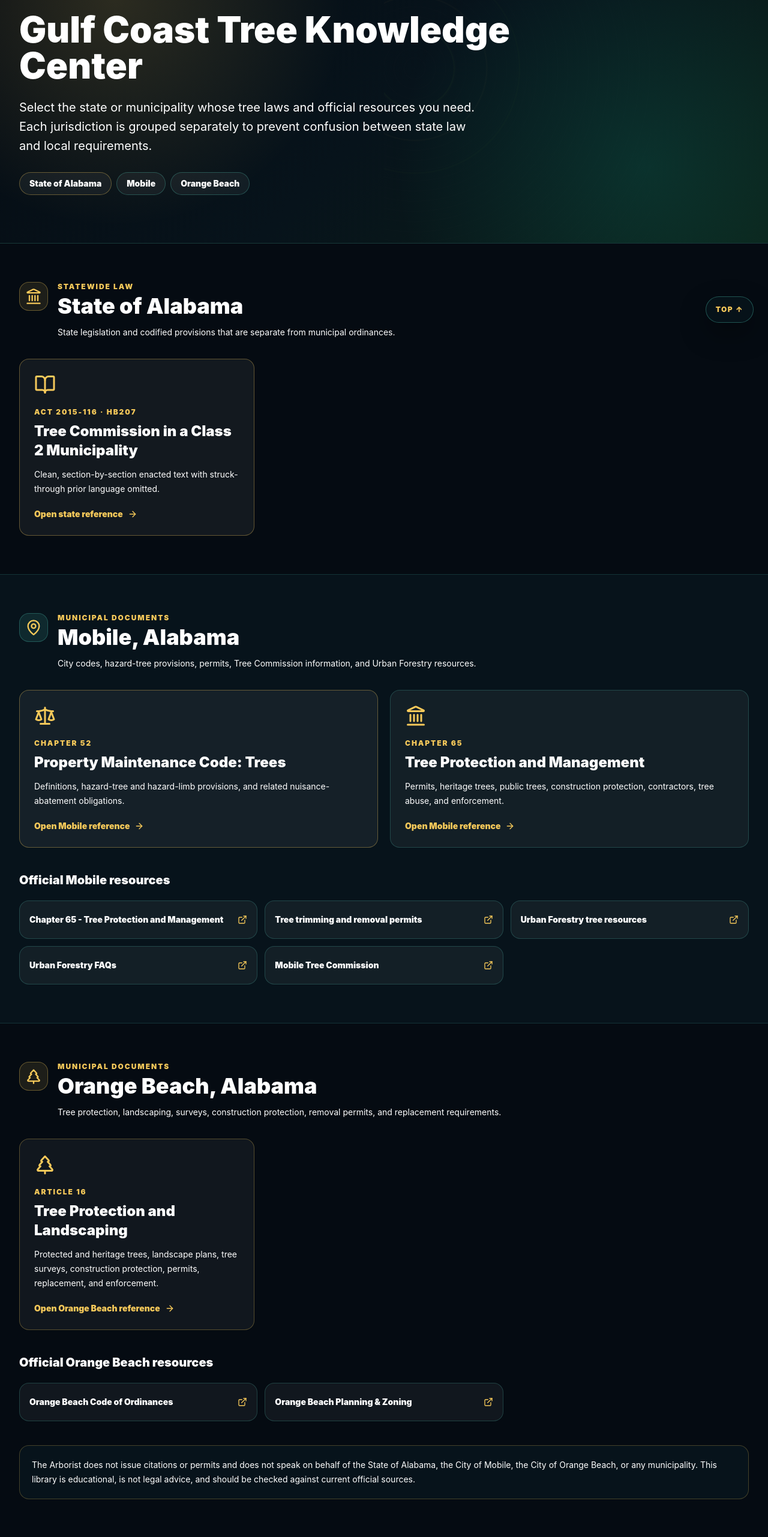
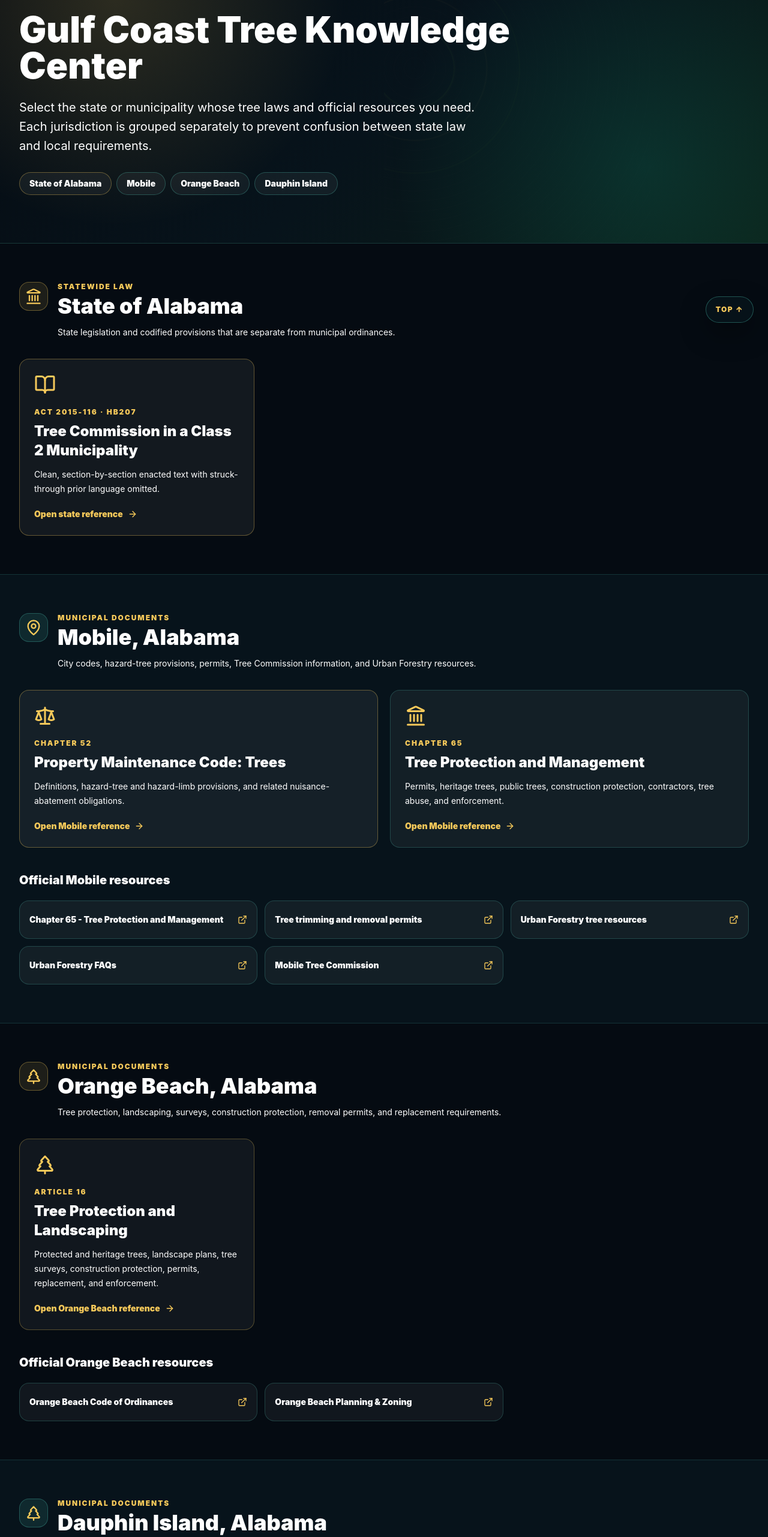
Before and after one commit to TheCryptoArborist/tree251, a Next.js app: page /knowledge-center in a window 1280 px wide. Shown: the part 238-2800 px from the top of the page at 60% size. Built offline with nearby package versions, Linux system fonts and the light colour scheme.

Commit message:
Add Dauphin Island group to Knowledge Center

```diff
--- a/app/knowledge-center/page.tsx
+++ b/app/knowledge-center/page.tsx
@@ -20,6 +20,11 @@ const mobileResources = [
 const orangeBeachResources = [
   ["Orange Beach Code of Ordinances", "https://library.municode.com/al/orange_beach/codes/code_of_ordinances"],
   ["Orange Beach Planning & Zoning", "https://www.orangebeachal.gov/409/Planning-Zoning"]
+] as const;
+
+const dauphinIslandResources = [
+  ["Town ordinances", "https://www.townofdauphinisland.org/town-ordinances"],
+  ["Ordinance 87C PDF", "https://233b9393-d606-4527-bb55-be83050c5c72.filesusr.com/ugd/222868_f2eceba6d269496db76a9c4c1923a65f.pdf"]
 ] as const;
 
 function ResourceLink({ label, href }: { label: string; href: string }) {
@@ -52,6 +57,7 @@ export default function KnowledgeCenterPage() {
             <a href="#alabama" className="rounded-full border border-[#f6c95a]/35 bg-white/[0.05] px-4 py-2 text-sm font-black transition hover:border-[#f6c95a]/70 focus-ring">State of Alabama</a>
             <a href="#mobile" className="rounded-full border border-teal-300/25 bg-white/[0.05] px-4 py-2 text-sm font-black transition hover:border-[#f6c95a]/70 focus-ring">Mobile</a>
             <a href="#orange-beach" className="rounded-full border border-teal-300/25 bg-white/[0.05] px-4 py-2 text-sm font-black transition hover:border-[#f6c95a]/70 focus-ring">Orange Beach</a>
+            <a href="#dauphin-island" className="rounded-full border border-teal-300/25 bg-white/[0.05] px-4 py-2 text-sm font-black transition hover:border-[#f6c95a]/70 focus-ring">Dauphin Island</a>
           </nav>
         </div>
       </section>
@@ -151,8 +157,41 @@ export default function KnowledgeCenterPage() {
             </div>
           </div>
 
-          <p className="mt-10 rounded-2xl border border-[#f6c95a]/25 bg-[#07131b] p-5 text-sm leading-6 text-emerald-50/76">
-            The Arborist does not issue citations or permits and does not speak on behalf of the State of Alabama, the City of Mobile, the City of Orange Beach, or any municipality. This library is educational, is not legal advice, and should be checked against current official sources.
+        </div>
+      </section>
+
+      <section id="dauphin-island" className="scroll-mt-40 border-y border-teal-300/15 bg-[#07131b] py-12 sm:py-16">
+        <div className="mx-auto max-w-7xl px-4 sm:px-6 lg:px-8">
+          <div className="flex items-start gap-4">
+            <div className="grid size-12 shrink-0 place-items-center rounded-2xl border border-teal-300/25 bg-teal-300/10">
+              <TreePine className="size-7 text-[#f6c95a]" aria-hidden="true" />
+            </div>
+            <div>
+              <p className="text-xs font-black uppercase tracking-[0.16em] text-[#f6c95a]">Municipal documents</p>
+              <h2 className="mt-1 text-3xl font-black sm:text-4xl">Dauphin Island, Alabama</h2>
+              <p className="mt-3 max-w-3xl text-sm leading-6 text-emerald-50/72">Protected and heritage trees, construction impact zones, permits, mitigation fees, prohibited acts, exemptions, enforcement, and the Town Tree Committee.</p>
+            </div>
+          </div>
+
+          <div className="mt-8 grid gap-5 md:grid-cols-2 xl:grid-cols-3">
+            <Link href="/knowledge-center/laws-regulations/dauphin-island-ordinance-87c" className="group rounded-2xl border border-[#f6c95a]/30 bg-white/[0.05] p-6 transition hover:border-[#f6c95a]/65 hover:bg-white/[0.08] focus-ring">
+              <TreePine className="size-9 text-[#f6c95a]" aria-hidden="true" />
+              <p className="mt-5 text-xs font-black uppercase tracking-[0.16em] text-[#f6c95a]">Ordinance 87C · Effective April 28, 2026</p>
+              <h3 className="mt-2 text-2xl font-black">Trees and Vegetation Protection</h3>
+              <p className="mt-3 text-sm leading-6 text-emerald-50/78">A section-by-section guide covering protected trees, construction, permits, mitigation, prohibited acts, exemptions, enforcement, and the Tree Committee.</p>
+              <span className="mt-5 inline-flex items-center gap-2 text-sm font-black text-[#f6c95a]">Open Dauphin Island reference <ArrowRight className="size-4 transition group-hover:translate-x-1" aria-hidden="true" /></span>
+            </Link>
+          </div>
+
+          <div className="mt-10">
+            <h3 className="text-xl font-black">Official Dauphin Island resources</h3>
+            <div className="mt-5 grid gap-3 sm:grid-cols-2 lg:grid-cols-3">
+              {dauphinIslandResources.map(([label, href]) => <ResourceLink key={href} label={label} href={href} />)}
+            </div>
+          </div>
+
+          <p className="mt-10 rounded-2xl border border-[#f6c95a]/25 bg-[#050b12]/75 p-5 text-sm leading-6 text-emerald-50/76">
+            The Arborist does not issue citations or permits and does not speak on behalf of the State of Alabama, the City of Mobile, the City of Orange Beach, the Town of Dauphin Island, or any municipality. This library is educational, is not legal advice, and should be checked against current official sources.
           </p>
         </div>
       </section>
```
